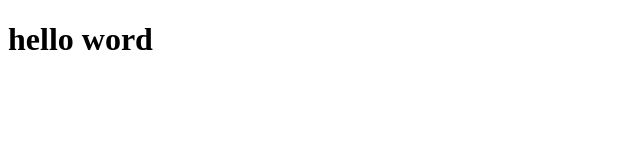
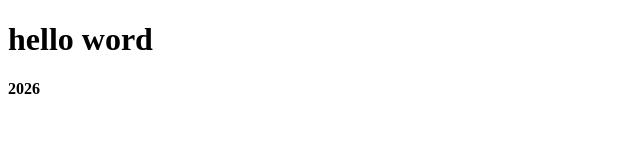
Before and after one commit to mohamedtf/practice, a plain HTML site: page html/md.html in a window 1280 px wide. Shown: the full height of the page, 0-640 px from the left. Drawn offline with Linux system fonts and the light colour scheme.

Commit message:
i change the body

```diff
--- a/html/md.html
+++ b/html/md.html
@@ -7,5 +7,6 @@
 </head>
 <body>
     <h1>hello word</h1>
+    <h4>2026</h4>
 </body>
 </html>
```
